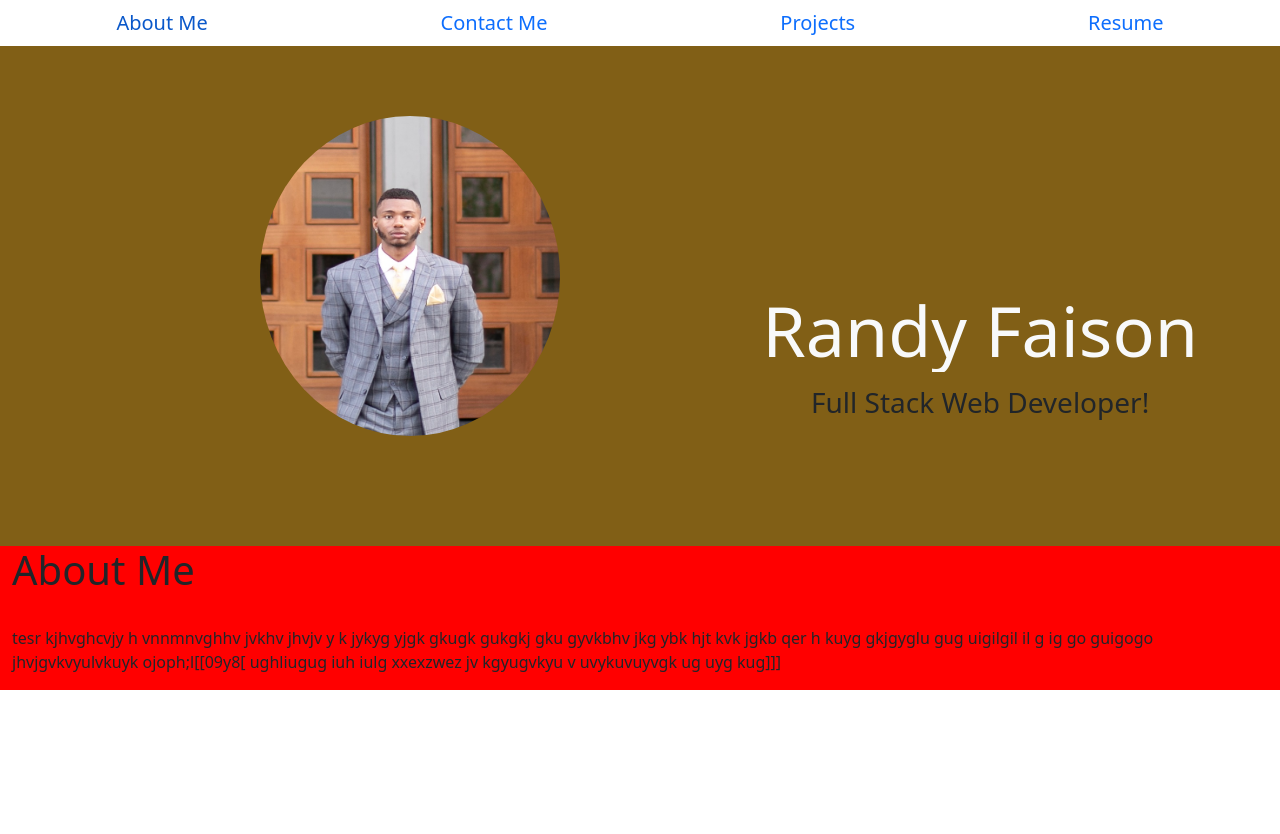
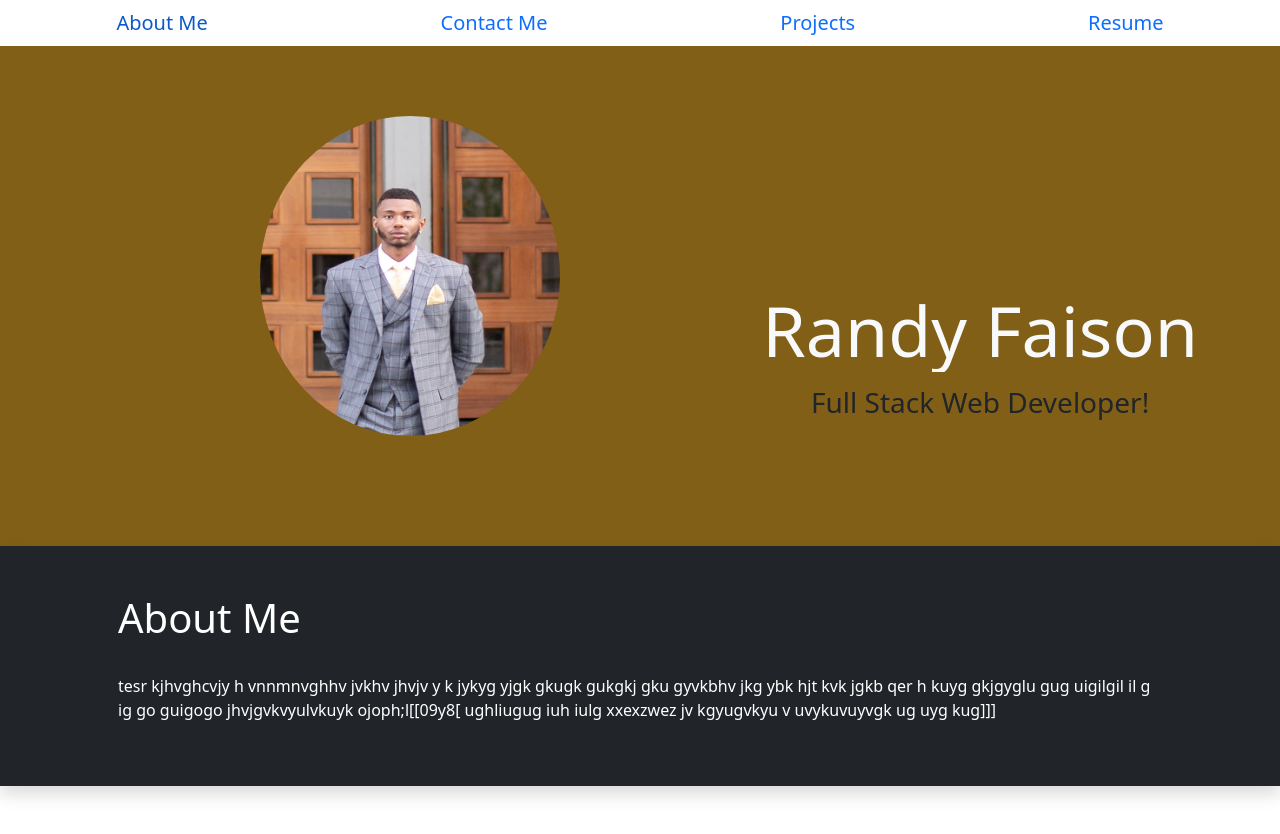
Before and after one commit to randyfasion/Portfolio, a React (Create React App) app in the folder myapp/: page / in a window 1280 px wide. Before the commit the page ends 800 px from the top, so only its background shows below. Built offline with nearby package versions, Linux system fonts and the light colour scheme; the HTML template or start-up script is replaced by a standard one.

Commit message:
messing with page styling

```diff
--- a/myapp/src/App.css
+++ b/myapp/src/App.css
@@ -43,6 +43,7 @@ h3 {
 } */
 main{
   display: flex;
+
 }
 
 @media only screen and (max-width: 600px) {
@@ -82,3 +83,6 @@ img {
 .aboutcontainer{
   background-color: red;
 }
+.col h1, p{
+  color: #ffffff;
+}
--- a/myapp/src/pages/Aboutme.js
+++ b/myapp/src/pages/Aboutme.js
@@ -31,7 +31,8 @@ const Aboutme = () => {
             </Jumbotron>
 
 
-            <Container fluid className="aboutcontainer">
+            <Container fluid className="shadow mb-5 bg-dark aboutmecontainer">
+                <Container className="p-5">
                 <Row>
                     <Col>
                     <h1>About Me</h1>
@@ -43,6 +44,7 @@ const Aboutme = () => {
                         </p>
                     </Col>
                 </Row>
+                </Container>
             </Container>
 
         </>
```
